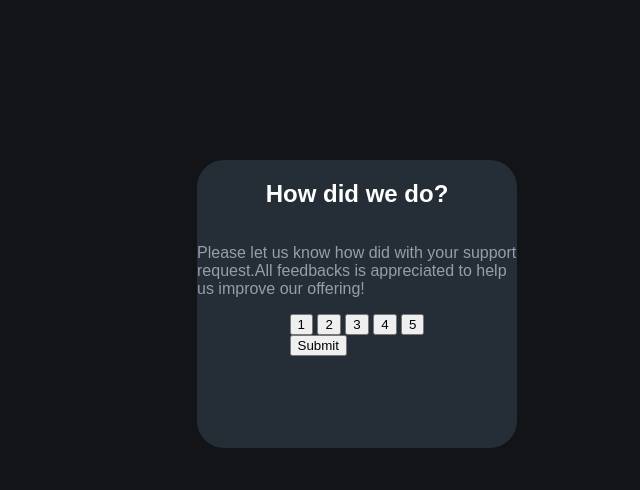
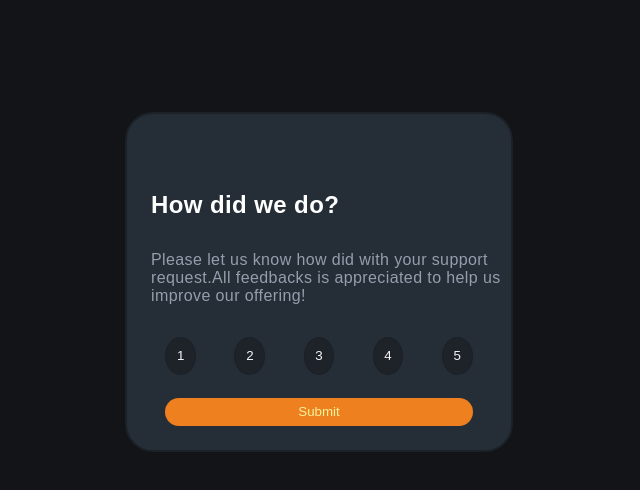
Before and after one commit to PranjalSays/ineteractive-quiz-app, a plain HTML site: page index.html in a window 1280 px wide. Shown: the whole page, without its empty margins (315-955 px from the left). Drawn offline with Linux system fonts and the light colour scheme.

Commit message:
second-commit

```diff
--- a/app.css
+++ b/app.css
@@ -1,31 +1,76 @@
 :root{
-    width: 100%;
-    font-size: 100%;
+    background-color:hsl(216, 12%, 8%);
+    box-sizing: border-box;
+    /* width: 1440px; */
 }
 body{
-box-sizing: border-box;
-padding: 0px;
-margin: 0%;
-background-color: hsl(216, 12%, 8%);
+    font-family: 'Zen Kurenaido', sans-serif;
 }
-/* For Big Box */
 .mainBox{
     background-color: hsl(213, 19%, 18%);
-    display: flex;
-    flex-direction: column;
-    align-items: center;
-    border: 0px solid  hsl(213, 19%, 18%);
-    width: 20rem;
-    height: 18rem;
-    margin: 10rem 32rem;
-    border-radius: 1.7rem;
-    font-family: 'Overpass', sans-serif;
+    width: 24em;
+    height: 21em;
+    display: block;
+    margin-left: 27em;
+    margin-top: 7em;
+    border: 2px solid hsl(212, 19%, 13%);
+    border-radius:28px;
 }
 
-/* Heading */
-.content{
-    color: hsl(0, 0%, 100%);
+h2{
+    /* margin-bottom: 60px; */
+    margin-left: 1em;
+    margin-top: 3.2em;
+    letter-spacing: 0.4px;
+    color:  hsl(0, 0%, 100%);
 }
 p{
+    margin-left: 1.5em;
+    margin-top: 2em;
+    margin-right: 0.3em;
+    letter-spacing: 0.4px;
     color: hsl(217, 12%, 63%);
 }
+.btns{
+    border-radius: 50%;
+    display: flex;
+    flex-direction: row;
+    justify-content: center;
+    margin-top:2em ;
+}
+.justify-content{
+    justify-content: space-evenly;
+}
+
+.btn{
+    padding:0.8em 0.8em 0.8em 0.8em;
+    border-radius:50%;
+    text-decoration: none;
+    background-color:hsl(213, 15%, 14%);
+    border: 1px solid hsl(212, 19%, 13%);
+    color: whitesmoke;
+}
+.submit{
+    display: flex;
+    justify-content: center;
+    margin-top: 1.4em ;
+}
+.sbtBtn{
+    padding: 0.5em 10em;
+    border-radius: 16px;
+    background-color: rgb(238, 128, 31);
+    border: 0px solid rgb(238, 128, 31);
+    color: rgb(245, 243, 154);
+}
+.sbtBtn:hover{
+    cursor: pointer;
+    cursor: pointer;
+    transform: translateX(-0.3em);
+    transition: transform 150ms;
+}
+.btn:hover{
+    cursor: pointer;
+    transform: translateX(-0.3em);
+    border: 0px solid  rgb(148, 145, 145) ;
+    transition: transform 150ms;
+}
--- a/index.html
+++ b/index.html
@@ -4,29 +4,34 @@
     <meta charset="UTF-8" />
     <meta http-equiv="X-UA-Compatible" content="IE=edge" />
     <meta name="viewport" content="width=device-width, initial-scale=1.0" />
+    <link rel="preconnect" href="https://fonts.gstatic.com" crossorigin>
     <link rel="stylesheet" href="app.css" />
     <title>Interactive-Rating-Tab</title>
   </head>
   <body>
+
     <div class="mainBox">
-      <h2 class="content">
+      <!-- <div class="img">
+        <img src="./images/icon-star.svg" class="starImg" alt="star"/>
+      </div> -->
+      <h2 class="mainHeading">
         How did we do?
       </h2>
-      <p id="mainPara">
+      <p class="mainPara">
         Please let us know how did with your support request.All feedbacks is
         appreciated to help us improve our offering!
       </p>
       <div class="allBtn">
-        <div class="btns">
+        <div class="btns justify-content">
           <button class="btn">1</button>
           <button class="btn">2</button>
           <button class="btn">3</button>
           <button class="btn">4</button>
           <button class="btn">5</button>
         </div>
-        <div id="submit">
-          <button type="submit">Submit</button>
-        </div>
+      </div>
+        <div class="submit">
+          <button type="submit" class="sbtBtn">Submit</button>
       </div>
     </div>
     <!-- <script src="script.js"></script> -->
```
Also changed, not shown: images/favicon-32x32.png (added), images/icon-star.svg (added), images/illustration-thank-you.svg (added).
